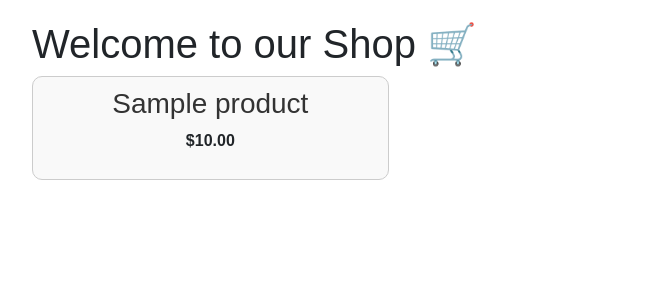
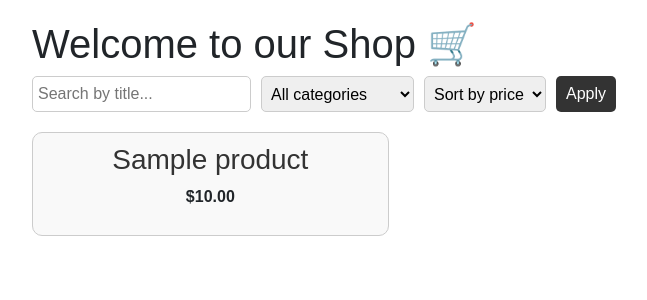
Before and after one commit to leonidig/DjangoApp, a Django app: page / in a window 1280 px wide. Shown: the part 44-344 px from the top of the page, without its empty margins (58-705 px from the left). Run offline with Django 5.2, Linux system fonts and the light colour scheme; tables that the repository leaves empty hold one stand-in row (values such as "Sample post").

Commit message:
filters and sorting

```diff
--- a/shop/products/templates/index.html
+++ b/shop/products/templates/index.html
@@ -4,6 +4,32 @@
 
 {% block content %}
 <h1>Welcome to our Shop 🛒</h1>
+
+
+<form method="get" style="margin-bottom: 20px; display: flex; gap: 10px; flex-wrap: wrap;">
+  <input type="text" name="title" placeholder="Search by title..."
+         value="{{ request.GET.title }}" style="padding: 5px; border-radius: 5px; border: 1px solid #ccc;">
+
+  <select name="category" style="padding: 5px; border-radius: 5px; border: 1px solid #ccc;">
+    <option value="">All categories</option>
+    {% for cat in categories %}
+      <option value="{{ cat.id }}" {% if request.GET.category == cat.id|stringformat:"s" %}selected{% endif %}>
+        {{ cat.name }}
+      </option>
+    {% endfor %}
+  </select>
+
+  <select name="sort_price" style="padding: 5px; border-radius: 5px; border: 1px solid #ccc;">
+    <option value="">Sort by price</option>
+    <option value="asc" {% if request.GET.sort_price == "asc" %}selected{% endif %}>Low → High</option>
+    <option value="desc" {% if request.GET.sort_price == "desc" %}selected{% endif %}>High → Low</option>
+  </select>
+
+  <button type="submit" style="padding: 5px 10px; border-radius: 5px; border: none; background: #333; color: #fff;">
+    Apply
+  </button>
+</form>
+
 
 <div style="display: grid; grid-template-columns: repeat(3, 1fr); gap: 15px;">
   {% for product in products %}
@@ -15,7 +41,8 @@
       </h3>
       <p style="font-weight: bold;">${{ product.price }}</p>
     </div>
+  {% empty %}
+    <p>No products found.</p>
   {% endfor %}
 </div>
-
 {% endblock %}
--- a/shop/products/views.py
+++ b/shop/products/views.py
@@ -3,13 +3,35 @@ from django.contrib.auth.decorators import login_required
 from django.contrib.auth.forms import UserCreationForm
 
 from .forms import ProductForm
-from .models import Product
+from .models import Product, Category
 
 
 
 def index(request):
     products = Product.objects.all()
-    return render(request, 'index.html', {'products': products})
+
+    title = request.GET.get("title")
+    category_id = request.GET.get("category")
+    sort_price = request.GET.get("sort_price")
+
+    if title:
+        products = products.filter(name__icontains=title)
+
+    if category_id:
+        products = products.filter(category_id=category_id)
+
+    if sort_price == "desc":
+        products = products.order_by("-price")
+    elif sort_price == "asc":
+        products = products.order_by("price")
+
+    categories = Category.objects.all()
+
+    return render(request, "index.html", {
+        "products": products,
+        "categories": categories
+    })
+
 
 
 def register(request):
```
